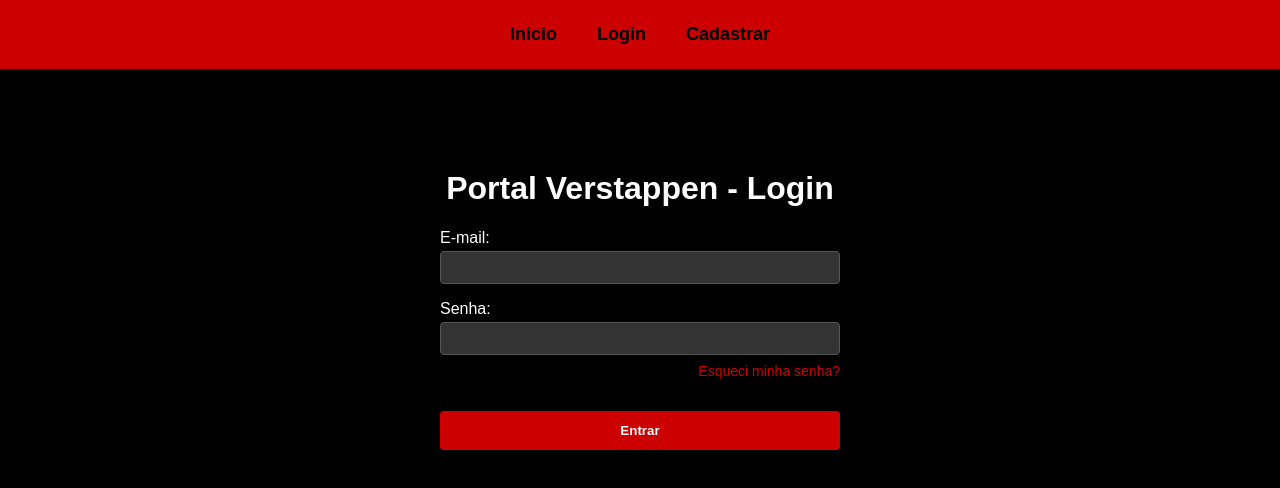
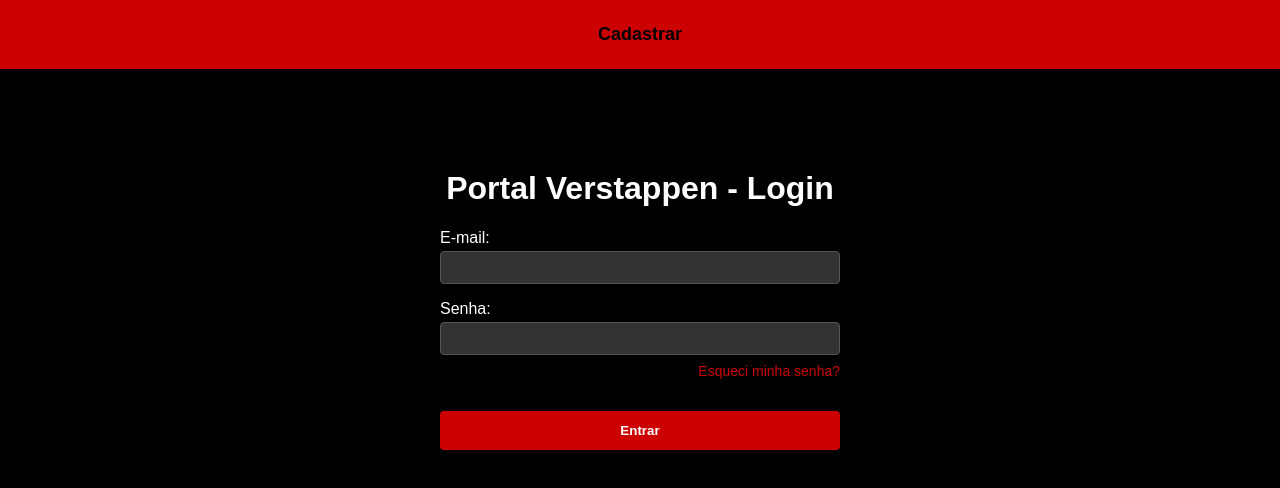
Before and after one commit to jeferstappen/sistema-auth-nestjs-react, a React (Vite) app in the folder frontend/: page /login in a window 1280 px wide. Shown: the top 488 px of the page. Built offline with nearby package versions, Linux system fonts and the light colour scheme.

Commit message:
feat: adiciona painel de gerenciamento de usuarios com edicao e exclusao

```diff
--- a/frontend/src/App.tsx
+++ b/frontend/src/App.tsx
@@ -1,14 +1,16 @@
-import { BrowserRouter, Routes, Route, Link } from 'react-router-dom';
+import { BrowserRouter, Routes, Route, Link, useLocation } from 'react-router-dom';
 import { Home } from './pages/Home';
 import { Login } from './pages/Login';
 import { Register } from './pages/Register';
 import { ForgotPassword } from './pages/ForgotPassword';
 import { ResetPassword } from './pages/ResetPassword';
-import { ActivateAccount } from './pages/ActivateAccount'; // <-- Importada a nova página
+import { ActivateAccount } from './pages/ActivateAccount';
 
-export function App() {
+function NavBar() {
+  const location = useLocation();
+  const path = location.pathname;
+
   return (
-    <BrowserRouter>
     <nav style={{
       padding: '1.5rem',
       backgroundColor: '#cc0000',
@@ -18,16 +20,35 @@
       marginBottom: '3rem',
       boxShadow: '0px 4px 10px rgba(0,0,0,0.5)'
     }}>
+      {}
+      {path === '/' && (
         <Link to="/" style={{ color: 'black', fontWeight: 'bold', textDecoration: 'none', fontSize: '18px' }}>Início</Link>
+      )}
+
+      {}
+      {path !== '/' && path !== '/login' && (
         <Link to="/login" style={{ color: 'black', fontWeight: 'bold', textDecoration: 'none', fontSize: '18px' }}>Login</Link>
+      )}
+
+      {}
+      {path !== '/' && path !== '/cadastro' && (
         <Link to="/cadastro" style={{ color: 'black', fontWeight: 'bold', textDecoration: 'none', fontSize: '18px' }}>Cadastrar</Link>
+      )}
     </nav>
+  );
+}
+
+export function App() {
+  return (
+    <BrowserRouter>
+      {}
+      <NavBar />
 
       <Routes>
         <Route path="/" element={<Home />} />
         <Route path="/login" element={<Login />} />
         <Route path="/cadastro" element={<Register />} />
-        <Route path="/ativar" element={<ActivateAccount />} /> {/* <-- Nova Rota */}
+        <Route path="/ativar" element={<ActivateAccount />} />
         <Route path="/esqueci-senha" element={<ForgotPassword />} />
         <Route path="/redefinir-senha" element={<ResetPassword />} />
       </Routes>
--- a/frontend/src/pages/Home.tsx
+++ b/frontend/src/pages/Home.tsx
@@ -14,7 +14,6 @@
     }
   }, [navigate]);
 
-  // Função para deslogar da conta
   const handleLogout = () => {
     localStorage.removeItem('access_token');
     navigate('/login');
@@ -30,7 +29,7 @@
       </div>
 
       <p style={{ fontSize: '18px', marginTop: '2rem', color: '#ccc' }}>
-        Acesso Autorizado. Bem-vindo ao painel de telemetria!
+        Acesso Autorizado. Bem-vindo ao Portal Verstappen!
       </p>
 
       <div style={{ marginTop: '2rem', fontSize: '50px' }}>
```
Also changed, not shown: 1 other file (tests, documents, lock files or other folders). Lines whose indentation alone changed are shown as unchanged.
